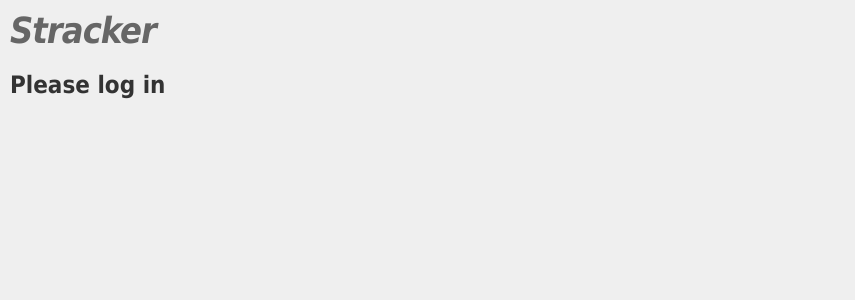
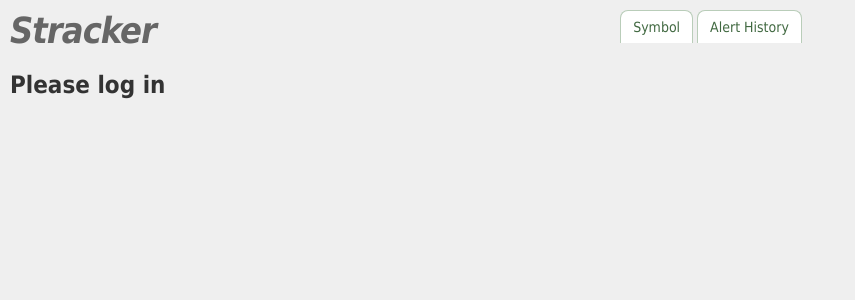
Before and after one commit to visegripped/stracker, a React app in the folder doc_root/: page / in a window 1280 px wide. Shown: the top 300 px of the page, without its empty margins (0-855 px from the left). Built offline with nearby package versions, Linux system fonts and the light colour scheme.

Commit message:
aesthetic changes and some refactoring

```diff
--- a/doc_root/src/App.css
+++ b/doc_root/src/App.css
@@ -1,6 +1,7 @@
-.app--header {
+.appHeader {
   display: flex;
   justify-content: space-between;
+  vertical-align: bottom;
 }
 
 .app--logo {
@@ -11,8 +12,38 @@
   color: #666;
 }
 
-.app--symbolChooser {
-  width: 40%;
+.app--nav > li {
+  display: inline-block;
+  margin-right: 4px;
+}
+
+.app--nav > li > a {
+  text-decoration: none;
+  display: block;
+  border: 1px solid rgb(185, 205, 185);
+  border-bottom-width: 0;
+  background: #fff;
+  padding: 8px 12px;
+  font-size: 14px;
+  border-radius: 8px;
+  border-bottom-left-radius: 0;
+  border-bottom-right-radius: 0;
+}
+.app--nav > li > a:focus,
+.app--nav > li > a:hover {
+  background: rgb(185, 205, 185);
+  color: #fff;
+}
+
+.app--menuBar {
+  display: flex;
+  padding: 4px 0;
+  background: rgb(185, 205, 185);
+  justify-content: space-evenly;
+}
+
+.app--verticalSplit {
+  border-right: 1px solid #333;
 }
 
 label {
@@ -22,7 +53,8 @@ label {
 }
 
 label:hover {
-  background: #efefef;
+  background: rgb(185, 205, 185);
+  color: #fff;
 }
 
 legend {
@@ -33,9 +65,13 @@ legend {
 }
 
 fieldset {
-  border: 1px solid #CDCDCD;
+  border: 1px solid rgb(185, 205, 185);
   background: #fff;
   border-radius: 4px;
   margin: 0 0 16px 0;
   padding: 0;
 }
+
+a {
+  color: rgb(65, 105, 65);
+}
--- a/doc_root/src/App.js
+++ b/doc_root/src/App.js
@@ -1,5 +1,4 @@
 import InteractiveGraph from "./components/InteractiveGraph/InteractiveGraph";
-import SymbolChooser from "./components/SymbolChooser";
 import { useState } from "react";
 import { AppProvider } from "./context/AppContext";
 import { MessageProvider } from "./context/MessageContext";
@@ -8,40 +7,32 @@ import Messages from "./components/Messages";
 import "./App.css";
 
 function App() {
-  const lsSymbol = localStorage.getItem("symbol") || "AAPL";
-  const lsSymbolName = localStorage.getItem("symbolName") || "Apple";
-  const {trackedSymbols, setTrackedSymbols} = useState([]);
-  const [symbol, setSymbol] = useState(lsSymbol);
-  const [symbolName, setSymbolName] = useState(lsSymbolName);
-
-  const changeSymbol = (event) => {
-    const newSymbol = event.value;
-    const newSymbolName = event.label;
-    setSymbol(newSymbol);
-    setSymbolName(newSymbolName);
-    localStorage.setItem("symbol", newSymbol);
-    localStorage.setItem("symbolName", newSymbolName);
-  };
+  const [ view, setView ] = useState(document.location.hash || 'symbol');
+  const changeView = (clickEvent) => {
+    const newView = clickEvent.target.dataset.view;
+    console.log(` -> Changing view to ${newView}`);
+    setView(newView);
+  }
   return (
     <div className="app">
       <AppProvider>
         <MessageProvider>
-          <header className="app--header">
-            <div className="app--logo">Stracker</div>
-            <div className="app--symbolChooser">
-              <SymbolChooser
-                symbolChangeHandler={changeSymbol}
-                symbol={symbol}
-                symbolName={symbolName}
-              />
+          <header className="appHeader">
+            <div>
+              <span className='app--logo'>Stracker</span>
             </div>
+            <nav className='app--nav'>
+              <li><a href='#symbol' data-view='symbol' onClick={changeView}>Symbol</a></li>
+              <li><a href='#alertHistory' data-view='alertHistory' onClick={changeView}>Alert History</a></li>
+            </nav>
             <div>
               {/* <AuthButton /> */}
             </div>
           </header>
+
           <main>
             <Messages></Messages>
-            <InteractiveGraph symbol={symbol} symbolName={symbolName} trackedSymbols={trackedSymbols} />
+            {view === 'alertHistory' ? <div>stuff</div> : <InteractiveGraph />}
           </main>
         </MessageProvider>
       </AppProvider>
--- a/doc_root/src/components/Alerts/Alerts.js
+++ b/doc_root/src/components/Alerts/Alerts.js
@@ -3,7 +3,6 @@ import { useEffect, useState, useContext } from "react";
 import { AppContext } from "../../context/AppContext";
 import useMessaging from "../../hooks/useMessaging";
 import apiEndpoints from "../../endpoints.json";
-import TrackButton from "../TrackButton";
 import "./Alerts.css";
 
 export const Alerts = ({ symbol }) => {
@@ -50,7 +49,7 @@ export const Alerts = ({ symbol }) => {
             </div>
           );
         })}
-        <TrackButton symbol={symbol} />
+
       </div>
     </fieldset>
   );
--- a/doc_root/src/components/InteractiveGraph/InteractiveGraph.js
+++ b/doc_root/src/components/InteractiveGraph/InteractiveGraph.js
@@ -4,24 +4,41 @@ import { AppContext } from "../../context/AppContext";
 import useMessaging from "../../hooks/useMessaging";
 import PlotChooser from "../PlotChooser/PlotChooser";
 import DateChooser from "../DateChooser/DateChooser";
+import SymbolChooser from "../SymbolChooser";
+import {TrackButton} from "../TrackButton/TrackButton";
 import Graph from "../Graph/Graph";
 import Alerts from "../Alerts/";
 import "./styles.css";
 import apiEndpoints from "../../endpoints.json";
 
-export const InteractiveGraph = ({ symbol, symbolName }) => {
+export const InteractiveGraph = () => {
+  const lsSymbol = localStorage.getItem("symbol") || "AAPL";
+  const lsSymbolName = localStorage.getItem("symbolName") || "Apple";
   const [history, setHistory] = useState([]);
+  const {trackedSymbols, setTrackedSymbols} = useState([]);
+  const [symbol, setSymbol] = useState(lsSymbol);
+  const [symbolName, setSymbolName] = useState(lsSymbolName);
   const [App] = useContext(AppContext);
   const { tokenId } = App;
   const { addMessage } = useMessaging();
   const lsDataPoints = JSON.parse(localStorage.getItem("dataPoints")) || {
     EOD: true,
   };
+
   // date uses session, not local. That way the dates reset between each visit.
   // Is a bit confusing when you log in and don't get the most recent data.
   const lsStartDate = sessionStorage.getItem("startDate") || "";
   const lsEndDate = sessionStorage.getItem("endDate") || "";
   let defaultStartDate;
+
+  const changeSymbol = (event) => {
+    const newSymbol = event.value;
+    const newSymbolName = event.label;
+    setSymbol(newSymbol);
+    setSymbolName(newSymbolName);
+    localStorage.setItem("symbol", newSymbol);
+    localStorage.setItem("symbolName", newSymbolName);
+  };
 
   if (lsStartDate && lsStartDate !== "null") {
     defaultStartDate = new Date(lsStartDate);
@@ -105,17 +122,22 @@ export const InteractiveGraph = ({ symbol, symbolName }) => {
   }, [symbol, startDate, endDate, tokenId]);
 
   return (
-    <div className="interactiveGraph--Container">
+    <>
       {tokenId ? (
         <>
-          <section className="interactiveGraph--mainCol">
-            <Graph
-              symbol={symbol}
-              symbolName={symbolName}
-              enabledDataPoints={dataPoints}
-              history={history}
-            />
+        <section className="app--menuBar">
+          <div className="interactiveGraph--symbolChooser">
+              <SymbolChooser
+                symbolChangeHandler={changeSymbol}
+                symbol={symbol}
+                symbolName={symbolName}
+              />
+            </div>
+            <div>
+            <TrackButton symbol={symbol} />
+            </div>
           </section>
+          <div className="interactiveGraph--Container">
           <section className="interactiveGraph--sidebar">
             <PlotChooser
               enabledDataPoints={dataPoints}
@@ -129,11 +151,20 @@ export const InteractiveGraph = ({ symbol, symbolName }) => {
             />
             <Alerts symbol={symbol} />
           </section>
+          <section className="interactiveGraph--mainCol">
+            <Graph
+              symbol={symbol}
+              symbolName={symbolName}
+              enabledDataPoints={dataPoints}
+              history={history}
+            />
+          </section>
+          </div>
         </>
       ) : (
         <h2>Please log in</h2>
       )}
-    </div>
+    </>
   );
 };
 
--- a/doc_root/src/components/InteractiveGraph/styles.css
+++ b/doc_root/src/components/InteractiveGraph/styles.css
@@ -6,3 +6,8 @@
 .interactiveGraph--mainCol {
     width: 70%;
 }
+
+
+.interactiveGraph--symbolChooser {
+    width: 40%;
+  }
--- a/doc_root/src/components/TrackButton/styles.css
+++ b/doc_root/src/components/TrackButton/styles.css
@@ -1,12 +1,12 @@
 .trackButton {
   font-size: 14px;
   font-weight: normal;
-  background: #00c851;
+  background: #fff;
   border-radius: 10em;
-  border: none;
-  color: #fff;
+  border: 1px solid rgb(141, 156, 141);;
+  color: rgb(65, 105, 65);
   white-space: normal;
-  padding: .5em 2em;
+  padding: .3em 1.5em;
   margin: .5em auto;
   cursor: pointer;
 }
```
Also changed, not shown: 1 other file (tests, documents, lock files or other folders).
